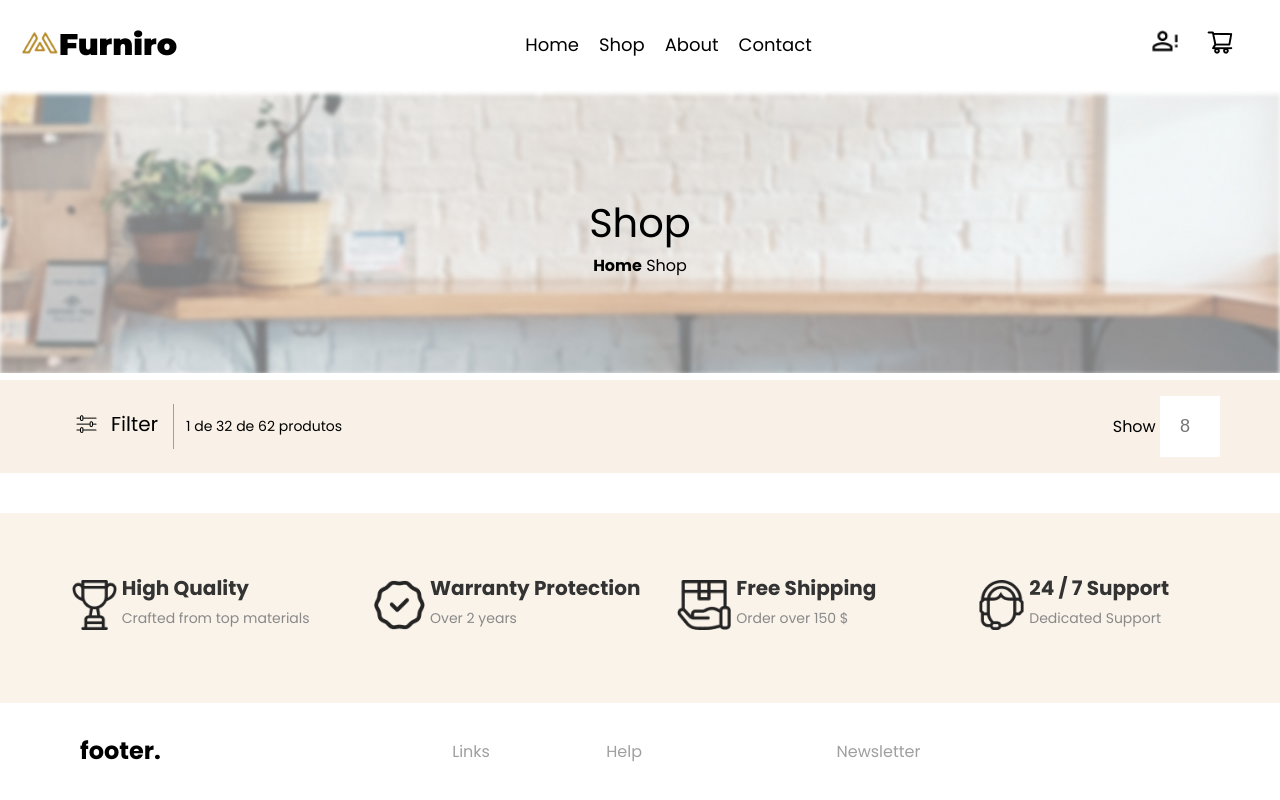
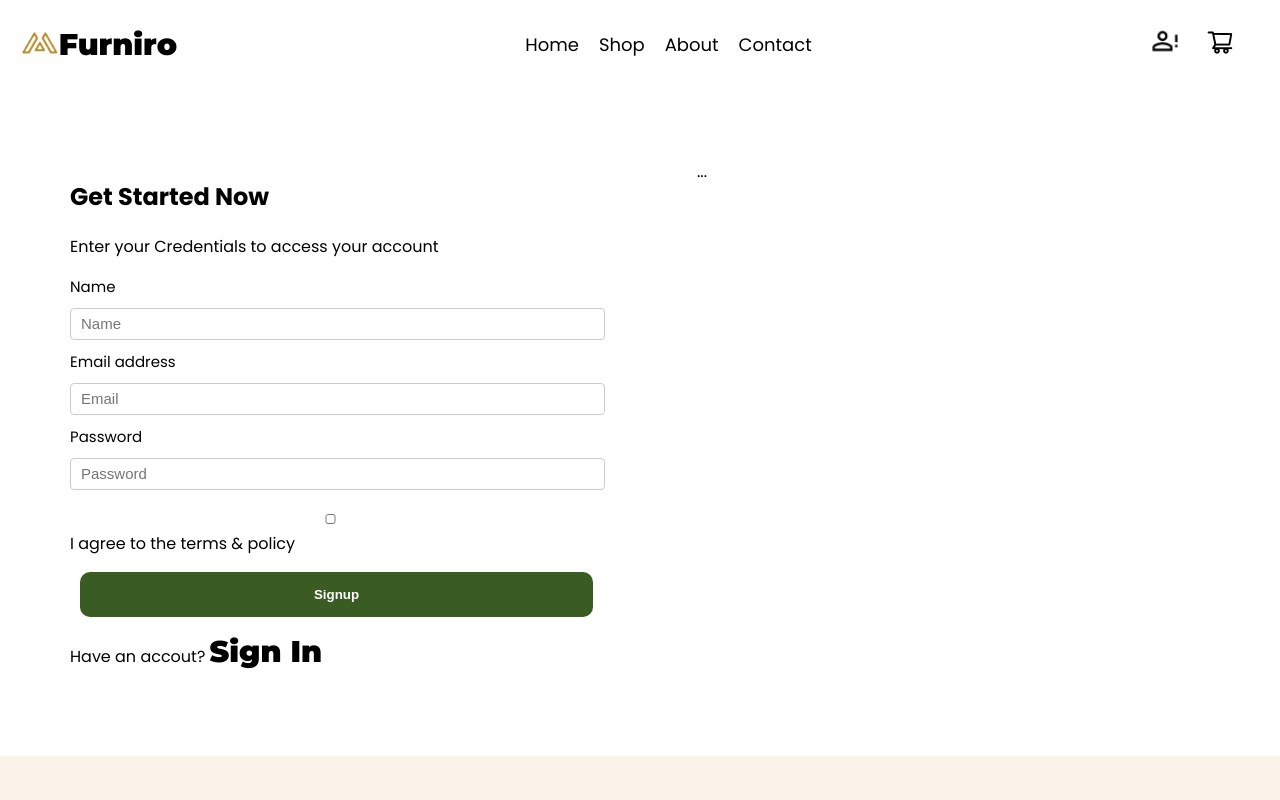
Before and after one commit to hallanpf/desafio3-frontend, a React (Vite) app: page /signup in a window 1280 px wide. Shown: the top 800 px of the page. Built offline with nearby package versions, Linux system fonts and the light colour scheme.

Commit message:
Fix: fixing the css and protected route

```diff
--- a/src/App.tsx
+++ b/src/App.tsx
@@ -2,11 +2,15 @@ import { BrowserRouter, Routes, Route, Link } from 'react-router-dom';
 import Resultlist from './components/Resultlist';
 import Cart from './components/Cart';
 import Checkout from './components/Checkout';
+import Signin from './components/Signin';
+import Signup from './components/Signup'
 import Product from './components/Product';
 import 'react-toastify/dist/ReactToastify.css';
 import { ToastContainer } from 'react-toastify';
 import CartSidebar from './components/CartSidebar';
 import { useState } from 'react';
+import ProtectedRoute from './components/ProtectedRoute';
+
 
 function App() {
   const [isCartOpen, setIsCartOpen] = useState(false);
@@ -38,7 +42,7 @@ function App() {
         <div className="right">
           <nav>
             <ul>
-              <li><Link to="#"><img src="../src/assets/mdi_account-alert-outline.png" alt="User Account"/></Link></li>
+              <li><Link to="/signin"><img src="../src/assets/mdi_account-alert-outline.png" alt="User Account"/></Link></li>
               <li><button onClick={handleCartOpen}><img src="../src/assets/ant-design_shopping-cart-outlined.png" alt="Shopping Cart" /></button></li>
               <CartSidebar isOpen={isCartOpen} onClose={handleCartClose} />
             </ul>
@@ -46,43 +50,14 @@ function App() {
         </div>
       </header>
 
-      <section className="image-content-section">
-        <div className="image">
-          <img src="../src/assets/Rectangle_1.png" alt="" />
-          <div className="shop-navigation">
-            <h3>Shop</h3>
-            <p><span>Home</span> Shop</p>
-          </div>
-        </div>
-      </section>
-
-      <section className="filter-content-section">
-        <div className="left">
-          <div className="filter-bar">
-            <button id="filter-button" className="filter-icon">
-              <img src="../src/assets/system-uicons_filtering.png" alt="Filter Button" />
-            </button>
-            <div className="filter-menu">
-              <button>Default</button>
-              <button>A-Z</button>
-              <button>Z-A</button>
-              <button>Higher to Lower</button>
-              <button>Lower to Higher</button>
-            </div>
-          </div>
-          <div className="results-info">1 de 32 de 62 produtos</div>
-        </div>
-        <div className="right">
-          <p>Show <input id="items-per-page-input" type="number" placeholder="8" /></p>
-        </div>
-      </section>
-
       <main>
         <Routes>
           <Route path="/products" element={<Resultlist />} />
           <Route path="/products/:id" element={<Product />} />
           <Route path="/cart" element={<Cart />} />
-          <Route path="/checkout" element={<Checkout />} />
+          <Route path="/checkout" element={<ProtectedRoute element={<Checkout />} />} />
+          <Route path="/signin" element={<Signin />} />
+          <Route path="/signup" element={<Signup />} />
         </Routes>
         <ToastContainer position='top-center' autoClose={2000}/>
       </main>
--- a/src/components/Cart.tsx
+++ b/src/components/Cart.tsx
@@ -31,6 +31,19 @@ const Cart = () => {
   };
 
   return (
+    <>
+
+    <section className="image-content-section">
+        <div className="image">
+          <img src="../src/assets/Rectangle_1.png" alt="" />
+          <div className="shop-navigation">
+            <h3>Cart</h3>
+            <p><span>Home {'>'} </span> Cart</p>
+          </div>
+        </div>
+      </section>
+
+
     <div className="cart-content">
       {items.length === 0 ? (
         <p>Your cart is empty.</p>
@@ -79,6 +92,7 @@ const Cart = () => {
 
       )}
     </div>
+  </>
   );
 };
 
--- a/src/components/Checkout.tsx
+++ b/src/components/Checkout.tsx
@@ -7,6 +7,17 @@ const Checkout = () => {
   const totalPrice = useSelector((state: RootState) => state.cart.totalPrice);
 
   return (
+    <>
+    <section className="image-content-section">
+        <div className="image">
+          <img src="../src/assets/Rectangle_1.png" alt="" />
+          <div className="shop-navigation">
+            <h3>Checkout</h3>
+            <p><span>Home {'>'} </span> Checkout</p>
+          </div>
+        </div>
+      </section>
+
     <div className='checkout-content'>
       <div className='left'>
         <h1>Billing details</h1>
@@ -98,6 +109,7 @@ const Checkout = () => {
         </div>
       </div>
     </div>
+    </>
   );
 }
 
--- a/src/components/Product.tsx
+++ b/src/components/Product.tsx
@@ -152,6 +152,25 @@ const Product = () => {
 
   return (
     <>
+{/*
+    <section className="image-content-section">
+        <div className="image">
+          <img src="../src/assets/Rectangle_1.png" alt="" />
+          <div className="shop-navigation">
+            <h3>Shop</h3>
+            <p><span>Home</span> Shop</p>
+          </div>
+        </div>
+      </section>
+       */}
+      <section className="filter-content-section">
+        <div className="left">
+          <p>Home {'>'} Shop {'>'} | {product.name}</p>
+        </div>
+        <div className="right">
+        </div>
+      </section>
+
       <div className='main-product'>
         <div className="product-details">
           <div className="product-images">
--- /dev/null
+++ b/src/components/ProtectedRoute.tsx
@@ -0,0 +1,14 @@
+import React from 'react';
+import { Navigate } from 'react-router-dom';
+
+interface ProtectedRouteProps {
+  element: JSX.Element;
+}
+
+const ProtectedRoute: React.FC<ProtectedRouteProps> = ({ element }) => {
+  const isAuthenticated = !!localStorage.getItem('token');
+
+  return isAuthenticated ? element : <Navigate to="/signin" />;
+};
+
+export default ProtectedRoute;
--- a/src/components/Resultlist.tsx
+++ b/src/components/Resultlist.tsx
@@ -138,6 +138,38 @@ const ResultList = () => {
 
   return (
     <>
+
+    <section className="image-content-section">
+        <div className="image">
+          <img src="../src/assets/Rectangle_1.png" alt="" />
+          <div className="shop-navigation">
+            <h3>Shop</h3>
+            <p><span>Home {'>'} </span> Shop</p>
+          </div>
+        </div>
+      </section>
+
+      <section className="filter-content-section">
+        <div className="left">
+          <div className="filter-bar">
+            <button id="filter-button" className="filter-icon">
+              <img src="../src/assets/system-uicons_filtering.png" alt="Filter Button" />
+            </button>
+            <div className="filter-menu">
+              <button>Default</button>
+              <button>A-Z</button>
+              <button>Z-A</button>
+              <button>Higher to Lower</button>
+              <button>Lower to Higher</button>
+            </div>
+          </div>
+          <div className="results-info">Showing 1 - 8 of 20 results</div>
+        </div>
+        <div className="right">
+          <p>Show <input id="items-per-page-input" type="number" placeholder="8" /></p>
+        </div>
+      </section>
+
       {error ? (
         <p>Error loading products. Please try again later.</p>
       ) : products.length > 0 ? (
--- /dev/null
+++ b/src/components/Signin.tsx
@@ -0,0 +1,45 @@
+import React, { useState } from 'react';
+import axios from 'axios';
+import { Link, useNavigate } from 'react-router-dom';
+import { toast } from 'react-toastify';
+
+function Signin() {
+  const [email, setEmail] = useState('');
+  const [password, setPassword] = useState('');
+  const navigate = useNavigate();
+
+  const handleSubmit = async (e: React.FormEvent) => {
+    e.preventDefault();
+    try {
+      const response = await axios.post('http://localhost:3000/signIn', { email, password });
+      localStorage.setItem('token', response.data.accessToken);
+      toast.success('Login successful!');
+      navigate('/checkout');
+    // eslint-disable-next-line @typescript-eslint/no-unused-vars
+    } catch (error) {
+      toast.error('Invalid email or password');
+    }
+  };
+
+  return (
+    <div className='auth-content'>
+    <div className='left'>
+      <form onSubmit={handleSubmit}>
+        <h2>Welcome back!</h2>
+        <p>Enter your Credentials to access your account</p>
+        <label htmlFor="email">Email address</label>
+        <input type="email" value={email} onChange={(e) => setEmail(e.target.value)} placeholder="Email" required />
+        <label htmlFor="password">Password</label>
+        <input type="password" value={password} onChange={(e) => setPassword(e.target.value)} placeholder="Password" required />
+        <p><button type="submit">Login</button></p>
+        <p>Don't have an accout? <Link to="/signup">Sign Up</Link></p>
+      </form>
+    </div>
+    <div className='right'>
+      ...
+    </div>
+    </div>
+  );
+}
+
+export default Signin;
--- /dev/null
+++ b/src/components/Signup.tsx
@@ -0,0 +1,49 @@
+import React, { useState } from 'react';
+import axios from 'axios';
+import { Link, useNavigate } from 'react-router-dom';
+import { toast } from 'react-toastify';
+
+function Signup() {
+  const [name, setName] = useState('');
+  const [email, setEmail] = useState('');
+  const [password, setPassword] = useState('');
+  const role = 'client';
+  const navigate = useNavigate();
+
+  const handleSubmit = async (e: React.FormEvent) => {
+    e.preventDefault();
+    try {
+      await axios.post('http://localhost:3000/users', { name, email, password, role });
+      toast.success('Registration successful!');
+      navigate('/products');
+    // eslint-disable-next-line @typescript-eslint/no-unused-vars
+    } catch (error) {
+      toast.error('Registration failed');
+    }
+  };
+
+  return (
+    <div className='auth-content'>
+      <div className='left'>
+        <form onSubmit={handleSubmit}>
+          <h2>Get Started Now</h2>
+          <p>Enter your Credentials to access your account</p>
+          <label htmlFor="name">Name</label>
+          <input type='text' value={name} onChange={(e) => setName(e.target.value)} placeholder='Name' required />
+          <label htmlFor="email">Email address</label>
+          <input type="email" value={email} onChange={(e) => setEmail(e.target.value)} placeholder="Email" required />
+          <label htmlFor="password">Password</label>
+          <input type="password" value={password} onChange={(e) => setPassword(e.target.value)} placeholder="Password" required />
+          <p><input type='checkbox' name='agree' value='agree' /> I agree to the terms & policy</p>
+          <p><button type="submit">Signup</button></p>
+          <p>Have an accout? <Link to="/signin">Sign In</Link></p>
+        </form>
+      </div>
+      <div className='right'>
+        ...
+      </div>
+    </div>
+  );
+}
+
+export default Signup;
--- a/src/index.css
+++ b/src/index.css
@@ -607,6 +607,52 @@ form input[type="email"] {
   border-radius: 10px;
 }
 
+.auth-content {
+  display: flex;
+  justify-content: space-between;
+  padding: 50px;
+}
+
+.auth-content .left, .auth-content .right {
+  width: 45%;
+}
+
+.auth-content .left h2 {
+  font-size: 24px;
+  margin-bottom: 20px;
+}
+
+
+.auth-content .left form label {
+  display: block;
+  font-size: 15px;
+  margin: 10px 0;
+}
+
+.auth-content .left form input {
+  width: 100%;
+  height: 10px;
+  padding: 10px;
+  border: 1px solid #ccc;
+  border-radius: 4px;
+  font-size: 15px;
+}
+
+.auth-content p {
+  text-align: justify;
+}
+.auth-content p button {
+  width: 100%;
+  background-color: #3A5B22;
+  border: none;
+  color: white;
+  font-weight: 700;
+  cursor: pointer;
+  padding: 15px 100px;
+  border-radius: 10px;
+  margin-left: 10px;
+}
+
 .pagination {
   display: flex;
   justify-content: center;
```
Also changed, not shown: src/assets/chris-lee-70l1tDAI6rM-unsplash 1.png (added).
